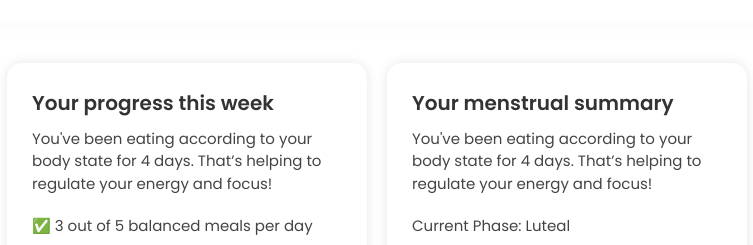
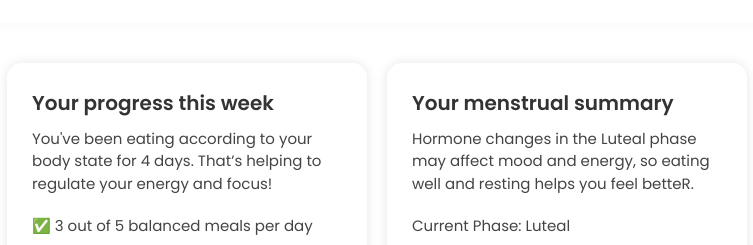
Before and after one commit to ArianaSaenz/FrontEnd-Yumfull, a React (Create React App) app: page /HomePage in a window 1280 px wide. Shown: the part 1120-1365 px from the top of the page, without its empty margins (263-1016 px from the left). Built offline with nearby package versions, Linux system fonts and the light colour scheme.

Commit message:
nueva version homepage

```diff
--- a/src/Pages/HomePage/homepage.js
+++ b/src/Pages/HomePage/homepage.js
@@ -71,7 +71,7 @@ const HomePage = () => {
                 <div className="progreso-container menstrual">
                     <div className="titulo">Your menstrual summary</div>
                     <div className="mensaje">
-                        You've been eating according to your body state for 4 days. That’s helping to regulate your energy and focus!
+                        Hormone changes in the Luteal phase may affect mood and energy, so eating well and resting helps you feel betteR.
                     </div>
                     <div className="mensaje">Current Phase: Luteal</div>
                     <div className="mensaje">Days until next period: 5</div>
```
